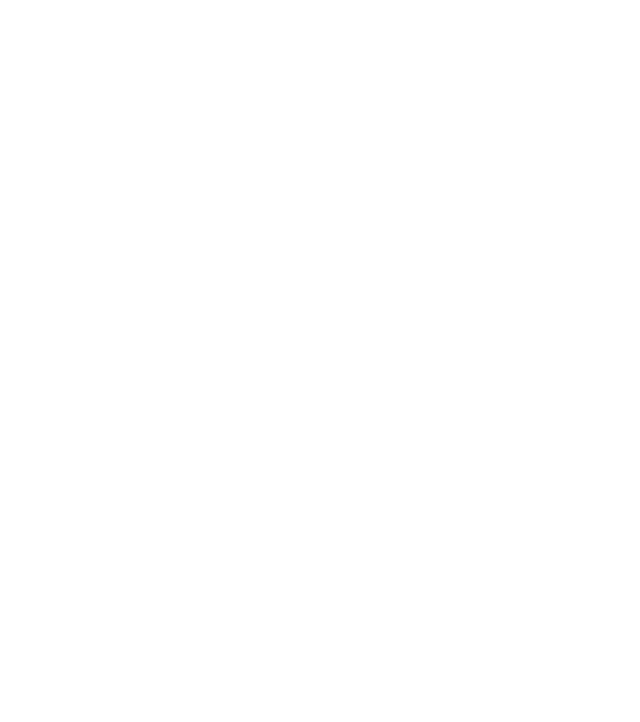
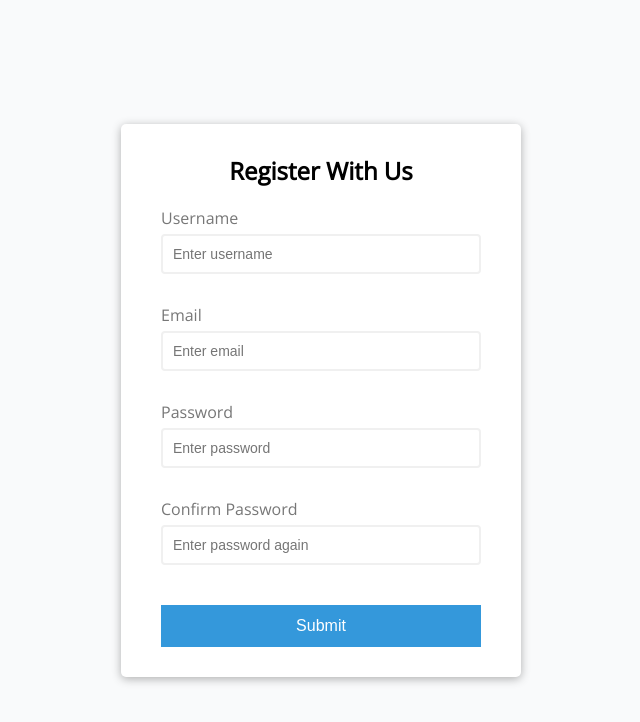
Before and after one commit to egeyil/form-validator, a plain HTML site: page index.html in a window 1280 px wide. Shown: the whole page, without its empty margins (319-959 px from the left). Drawn offline with nearby package versions, Linux system fonts and the light colour scheme.

Commit message:
added html, css and basic js

```diff
--- a/index.html
+++ b/index.html
@@ -4,11 +4,39 @@
     <meta charset="UTF-8">
     <meta http-equiv="X-UA-Compatible" content="IE=edge">
     <meta name="viewport" content="width=device-width, initial-scale=1.0">
+    <link rel="preconnect" href="https://fonts.googleapis.com">
+    <link rel="preconnect" href="https://fonts.gstatic.com" crossorigin>
+    <link href="https://fonts.googleapis.com/css2?family=Open+Sans&display=swap" rel="stylesheet">
     <link rel="stylesheet" href="styles.css">
     <title>Form Validator</title>
 </head>
 <body>
-
+    <div class="container">
+        <form id="form" class="form">
+            <h2>Register With Us</h2>
+            <div class="form-control">
+                <label for="username">Username</label>
+                <input type="text" id="username" placeholder="Enter username">
+                <small>Error message</small>
+            </div>
+            <div class="form-control">
+                <label for="email">Email</label>
+                <input type="text" id="email" placeholder="Enter email">
+                <small>Error message</small>
+            </div>
+            <div class="form-control">
+                <label for="password">Password</label>
+                <input type="password" id="password" placeholder="Enter password">
+                <small>Error message</small>
+            </div>
+            <div class="form-control">
+                <label for="password2">Confirm Password</label>
+                <input type="password" id="password2" placeholder="Enter password again">
+                <small>Error message</small>
+            </div>
+            <button type="submit">Submit</button>
+        </form>
+    </div>
 
     <script src="script.js"></script>
 </body>
--- a/script.js
+++ b/script.js
@@ -0,0 +1,38 @@
+const form = document.getElementById('form');
+const username = document.getElementById('username');
+const email = document.getElementById('email');
+const password = document.getElementById('password');
+const password2 = document.getElementById('password2');
+
+// Show input error message
+function showError (input, message) {
+    const formControl = input.parentElement;
+    formControl.classList.add('error');
+    const small = formControl.querySelector('small');
+    small.innerText = message;
+}
+
+// Show success outline
+function showSuccess (input) {
+    const formControl = input.parentElement;
+    formControl.className = 'form-control success';
+}
+
+// Check email is valid
+function isValidEmail (email) {
+    const re = /^(([^<>()\[\]\\.,;:\s@"]+(\.[^<>()\[\]\\.,;:\s@"]+)*)|(".+"))@((\[[0-9]{1,3}\.[0-9]{1,3}\.[0-9]{1,3}\.[0-9]{1,3}\])|(([a-zA-Z\-0-9]+\.)+[a-zA-Z]{2,}))$/;
+    return re.test(String(email).toLowerCase());
+}
+
+
+// ================ Event Listeners =================
+
+form.addEventListener('submit', function(e) {
+    e.preventDefault(); //otomatik submitlemesini engelliyoruz
+
+    if(username.value === '') { // If you don't use .value it will return a html element
+        showError(username, 'Username is required');
+    }   else {
+        showSuccess(username);
+    }
+});
--- a/styles.css
+++ b/styles.css
@@ -0,0 +1,93 @@
+:root { /*We define the scope of our variables*/
+    --success-color: #2ecc71;
+    --error-color: #e74c3c;
+}
+
+* {
+    box-sizing: border-box;
+}
+
+body {
+    background-color: #f9fafb;
+    font-family: 'Open Sans', sans-serif;
+    display: flex;
+    align-items: center;
+    justify-content: center;
+    min-height: 100vh;
+    margin: 0;
+}
+
+.container {
+    background-color: #fff;
+    border-radius: 5px;
+    box-shadow: 0 2px 10px rgba(0, 0, 0, 0.3);
+    width: 400px;
+}
+
+h2 {
+    text-align: center;
+    margin: 0 0 20px;
+}
+
+.form {
+    padding: 30px 40px;
+}
+
+.form-control {
+    margin-bottom: 10px;
+    padding-bottom: 20px;
+    position: relative; /* we will set the position of the err message
+    absolute relative to form-control*/
+}
+
+.form-control label {
+    color: #777;
+    display: block;
+    margin-bottom: 5px;
+}
+
+.form-control input {
+    border: 2px solid #f0f0f0;
+    border-radius: 4px;
+    display: block;
+    width: 100%;
+    padding: 10px;
+    font-size: 14px;
+}
+
+.form-control input:focus {
+    outline: 0;
+    border-color: #777;
+}
+
+.form-control.success input{ /* If it has the class "success" (it will when the form is valid) */
+    border-color: var(--success-color);
+}
+
+.form-control.error input {
+    border-color: var(--error-color);
+}
+
+.form-control small {
+    color: var(--error-color);
+    position: absolute;
+    bottom: 0;
+    left: 0;
+    visibility: hidden;
+}
+
+.form-control.error small {
+    visibility: visible;
+}
+
+.form button {
+    cursor: pointer;
+    background-color: #3498db;
+    border: 2px solid #3498db;
+    color: #fff;
+    display: block;
+    font-size: 16px;
+    padding: 10px;
+    margin-top: 20px;
+    width: 100%;
+}
```
